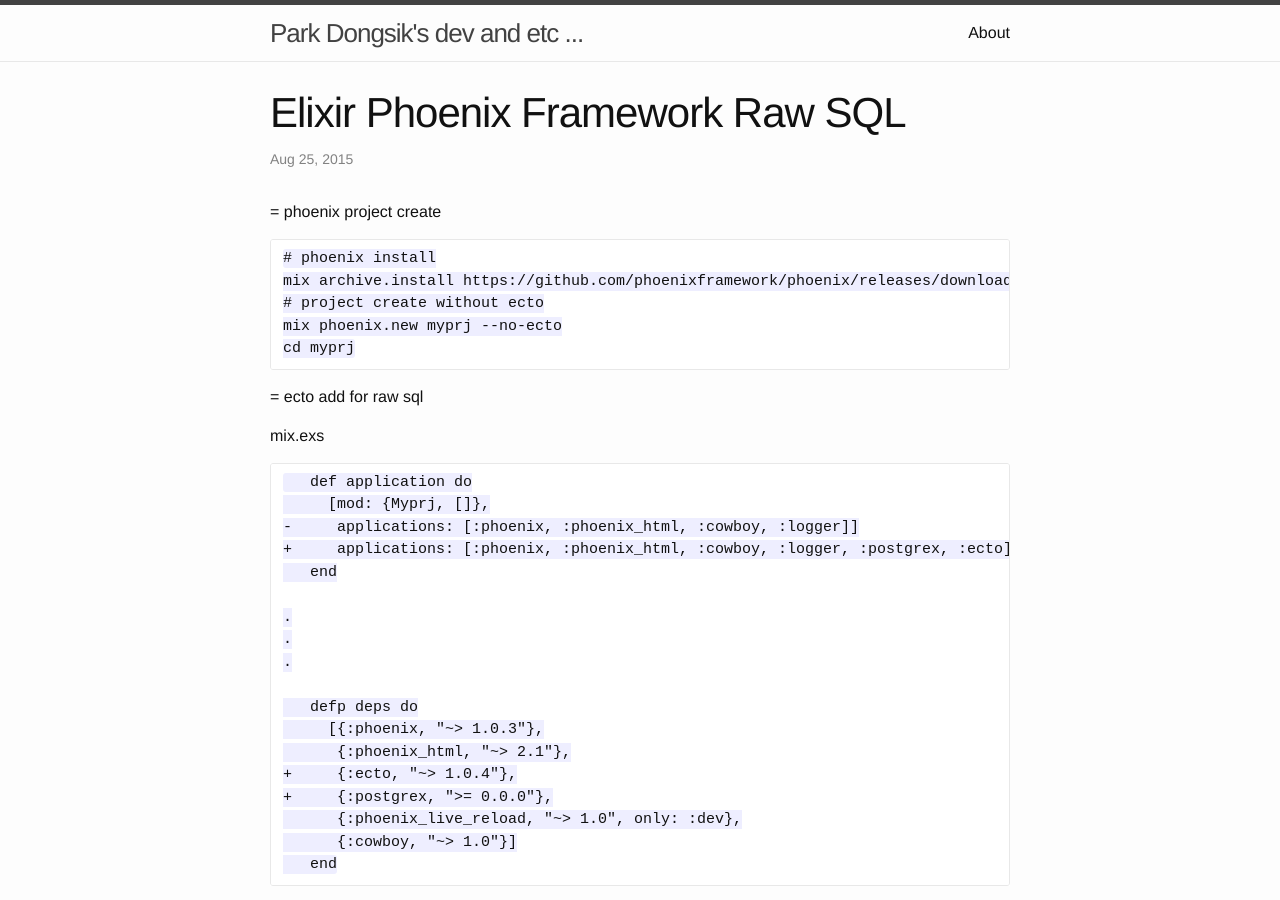
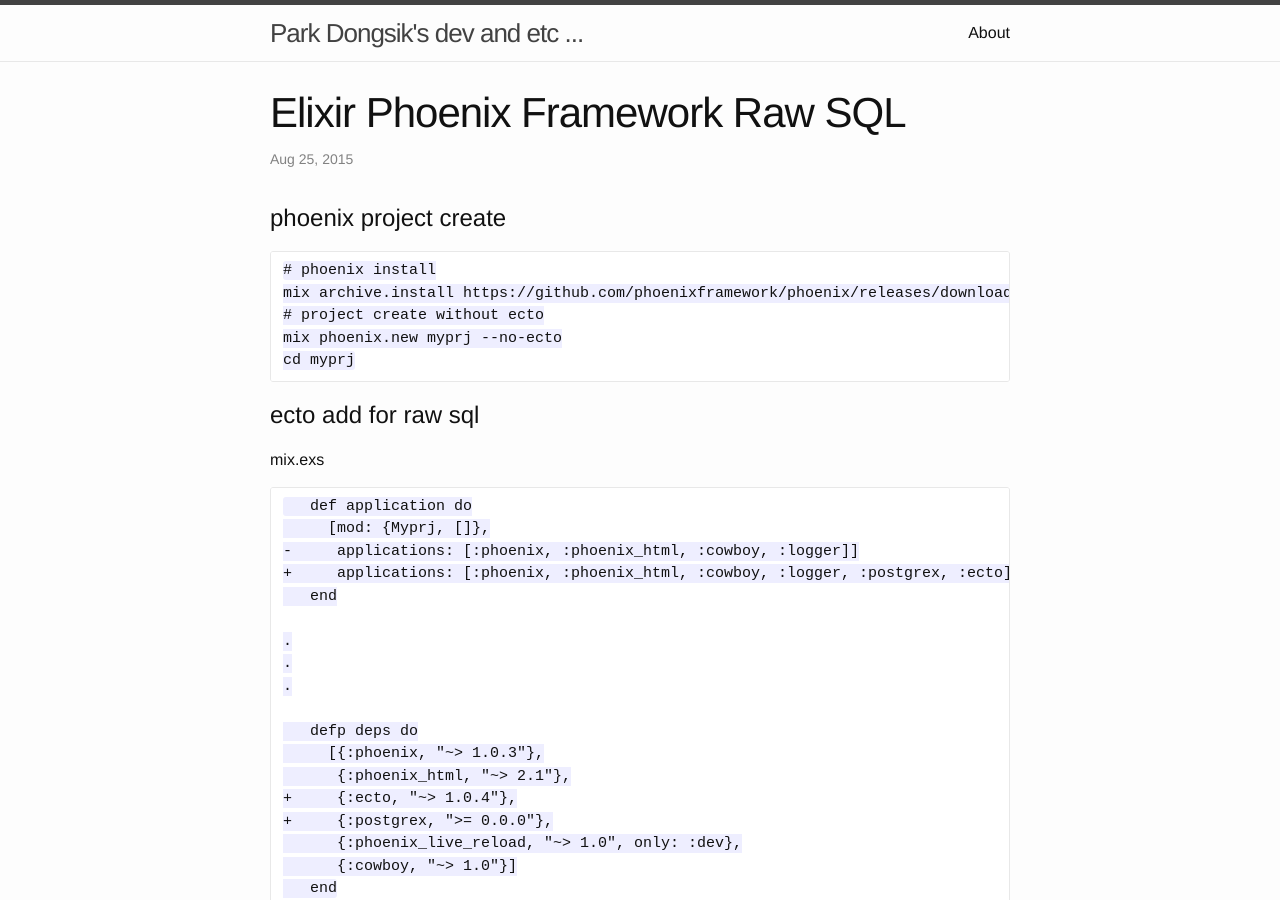
Before and after one commit to luzluna/luzluna.github.io, a Jekyll site: the page built from _posts/2015-10-13-elixir-phoenix-framework-raw-sql.markdown, in a window 1280 px wide and 900 px high. Built offline with Jekyll 4.4.1, drawn with Linux system fonts in a browser that asks for light colours.

Commit message:
code quot fix.

````diff
--- a/_posts/2015-10-13-elixir-phoenix-framework-raw-sql.markdown
+++ b/_posts/2015-10-13-elixir-phoenix-framework-raw-sql.markdown
@@ -4,20 +4,21 @@ title: "Elixir Phoenix Framework Raw SQL"
 date: 2015-08-25T11:37:48+09:00
 ---
 
-= phoenix project create
+# phoenix project create
 
-```
+~~~
 # phoenix install
 mix archive.install https://github.com/phoenixframework/phoenix/releases/download/v1.0.3/phoenix_new-1.0.3.ez
 # project create without ecto
 mix phoenix.new myprj --no-ecto
 cd myprj
-```
+~~~
 
-= ecto add for raw sql
+# ecto add for raw sql
 
 mix.exs
-```
+
+~~~
    def application do
      [mod: {Myprj, []},
 -     applications: [:phoenix, :phoenix_html, :cowboy, :logger]]
@@ -36,10 +37,11 @@ mix.exs
       {:phoenix_live_reload, "~> 1.0", only: :dev},
       {:cowboy, "~> 1.0"}]
    end
-```
+~~~
 
 lib/myprj.ex
-```
+
+~~~
    def start(_type, _args) do
      import Supervisor.Spec, warn: false
 
@@ -61,11 +63,13 @@ lib/myprj.ex
 +defmodule Myprj.Repo do
 +  use Ecto.Repo, otp_app: :myprj
 +end
-```
+~~~
+
 
 
 config/dev.exs
-```
+
+~~~
 +
 +config :kara, Kara.Repo,
 +  adapter: Ecto.Adapters.Postgres,
@@ -73,23 +77,28 @@ config/dev.exs
 +  username: "kara",
 +  password: "",
 +  hostname: "localhost"
-```
+
+~~~
 
 
-끝.
+=끝
 
 테스트해보려면..
 web/controllers/page_controller.ex
-```
+
+~~~
    def index(conn, _params) do
 +    Ecto.Adapters.SQL.query(Kara.Repo, "SELECT 1",[])
      render conn, "index.html"
    end
-```
+~~~
+
 
 http://localhost:4000 으로 접속해보면 로그에 다음과같이 나옵니다.
-```
+
+~~~
 [debug] SELECT 1 [] OK query=170.4ms queue=7.1ms
-```
+~~~
+
 
 성공!
````
Also changed, not shown: _posts/2015-09-18-inspircd-utf8.markdown (+5 -4 lines).
